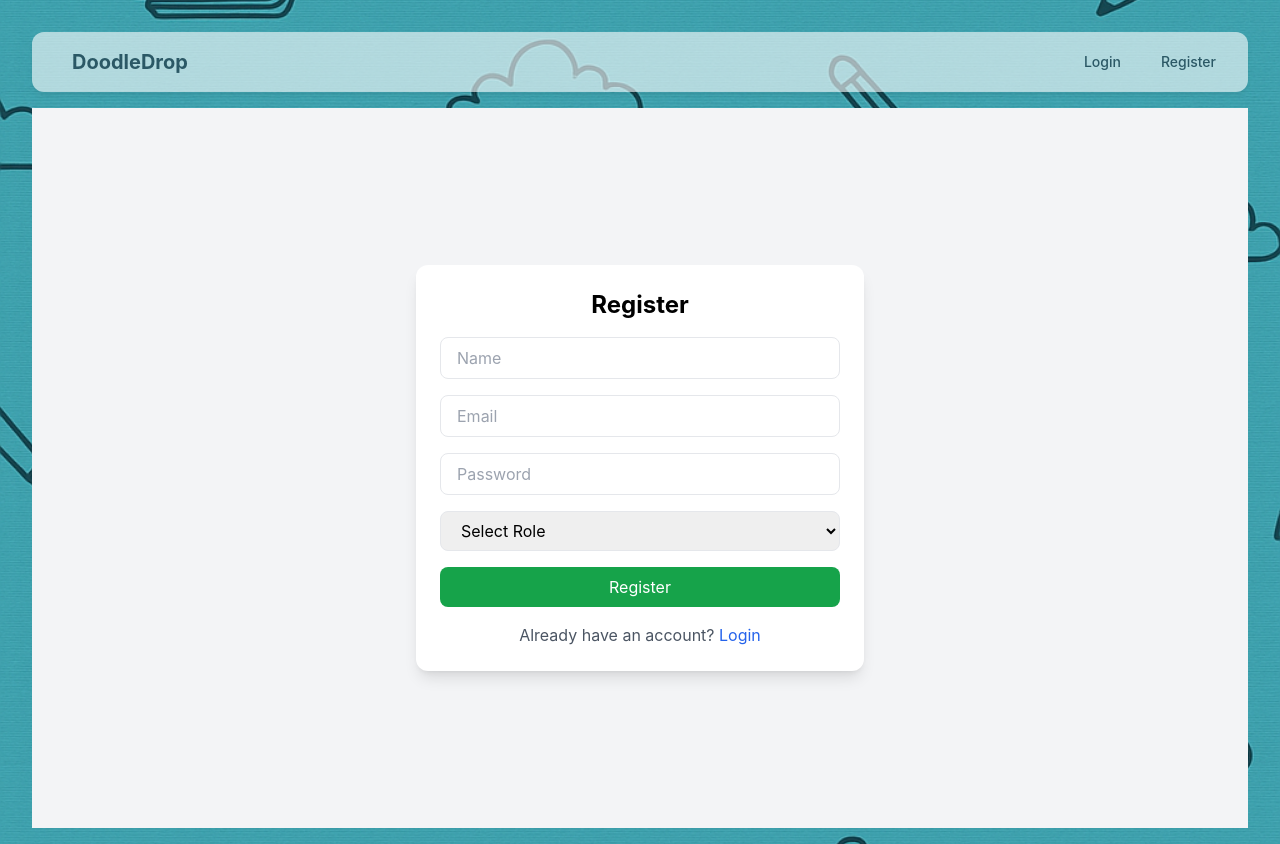
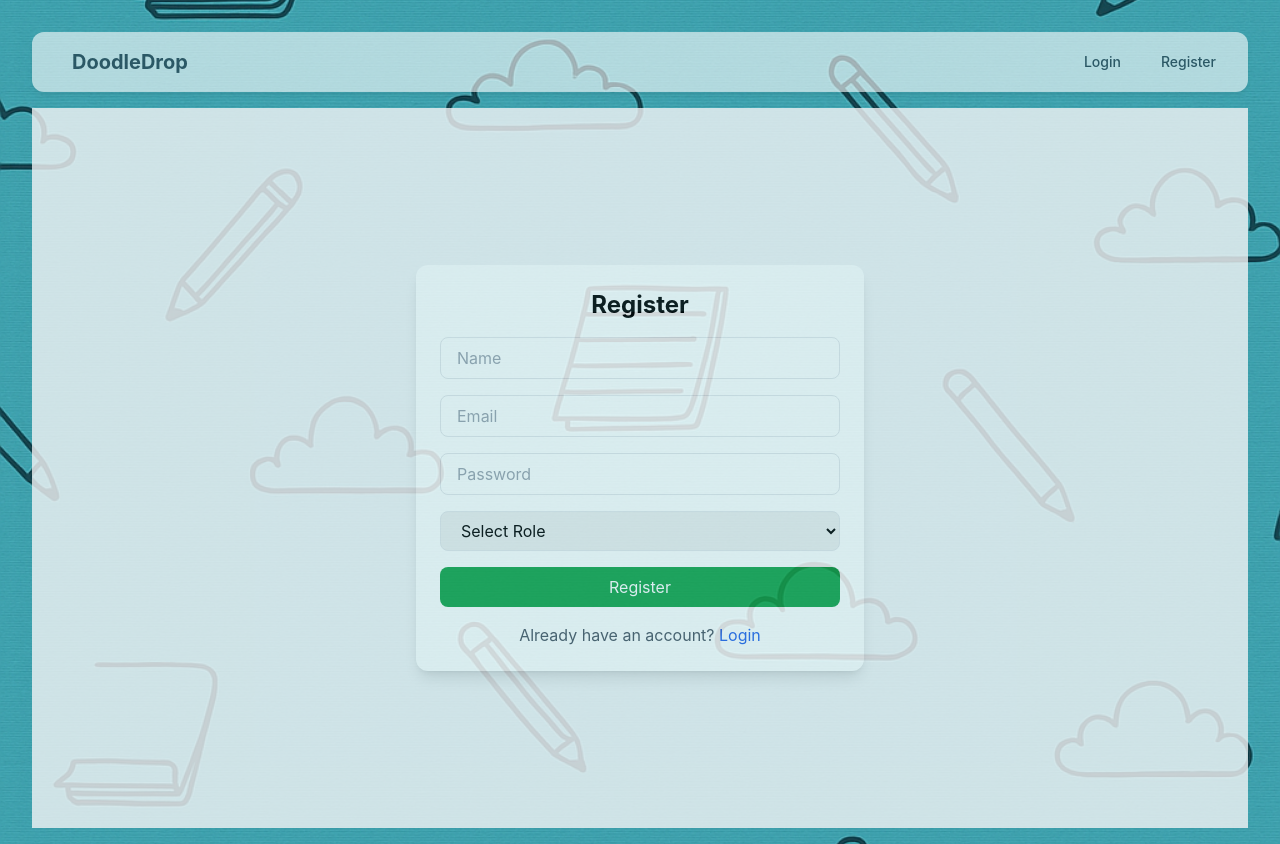
Before and after one commit to raj2410p/Doodle-drop, a React (Vite) app in the folder client/: page /register in a window 1280 px wide. Built offline with nearby package versions, Linux system fonts and the light colour scheme.

Commit message:
inital commit

```diff
--- a/client/src/Components/RegisterPage.jsx
+++ b/client/src/Components/RegisterPage.jsx
@@ -24,7 +24,7 @@ export const Register = () => {
   };
 
   return (
-    <div className="flex items-center justify-center bg-gray-100"style={{ minHeight: 'inherit' }}>
+    <div className="flex items-center justify-center bg-gray-100 opacity-80"style={{ minHeight: 'inherit' }}>
       <form
         onSubmit={handleSubmit}
         className="bg-white p-6 rounded-xl shadow-lg w-full max-w-md space-y-4"
```
